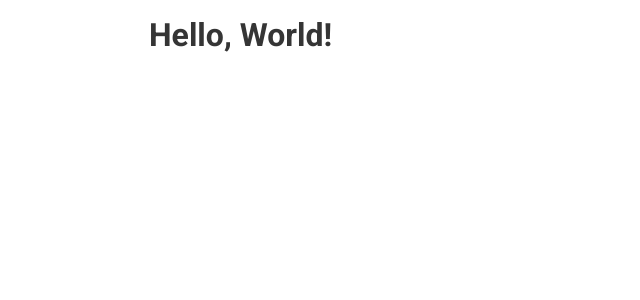
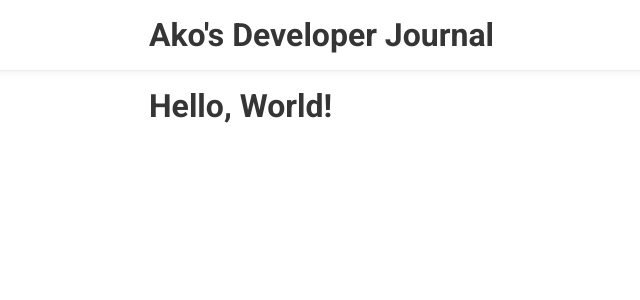
Before and after one commit to kaganAhmetOkan/akos-devjou, a Next.js app: page / in a window 1280 px wide. Shown: the top 300 px of the page, without its empty margins (11-651 px from the left). Built offline with nearby package versions, Linux system fonts and the light colour scheme.

Commit message:
Create Header

```diff
--- a/app/layout.tsx
+++ b/app/layout.tsx
@@ -1,6 +1,7 @@
 import type { Metadata } from "next";
 import { Roboto, Roboto_Mono } from "next/font/google";
 import "./globals.css";
+import Header from "@/components/Header/Header";
 
 const roboto = Roboto({
   subsets: ["latin"],
@@ -25,6 +26,7 @@ export default function RootLayout(
   return (
     <html lang="en">
       <body className={`${roboto.className} ${robotoMono.variable}`}>
+        <Header />
         {children}
       </body>
     </html>
--- /dev/null
+++ b/components/Header/Header.module.scss
@@ -0,0 +1,16 @@
+.main {
+  display: flex;
+  justify-content: space-between;
+  padding: 1rem var(--desktop-padding);
+  border-bottom: 1px solid var(--secondary);
+  background-color: var(--bg);
+  z-index: 999;
+  position: sticky;
+  top: 0;
+}
+
+@media (prefers-color-scheme: light) {
+  .main {
+    box-shadow: 0 0 10px var(--secondary);
+  }
+}
--- /dev/null
+++ b/components/Header/Header.tsx
@@ -0,0 +1,14 @@
+import style from "./Header.module.scss";
+import Link from "next/link";
+
+export default function Header() {
+  const title = `Ako's Developer Journal`
+
+  return (
+    <header className={style.main}>
+      <Link href={"/"}>
+        <h1>{title}</h1>
+      </Link>
+    </header>
+  );
+};
```
Also changed, not shown: package.json (+5 -4 lines), 1 other file (tests, documents, lock files or other folders).
